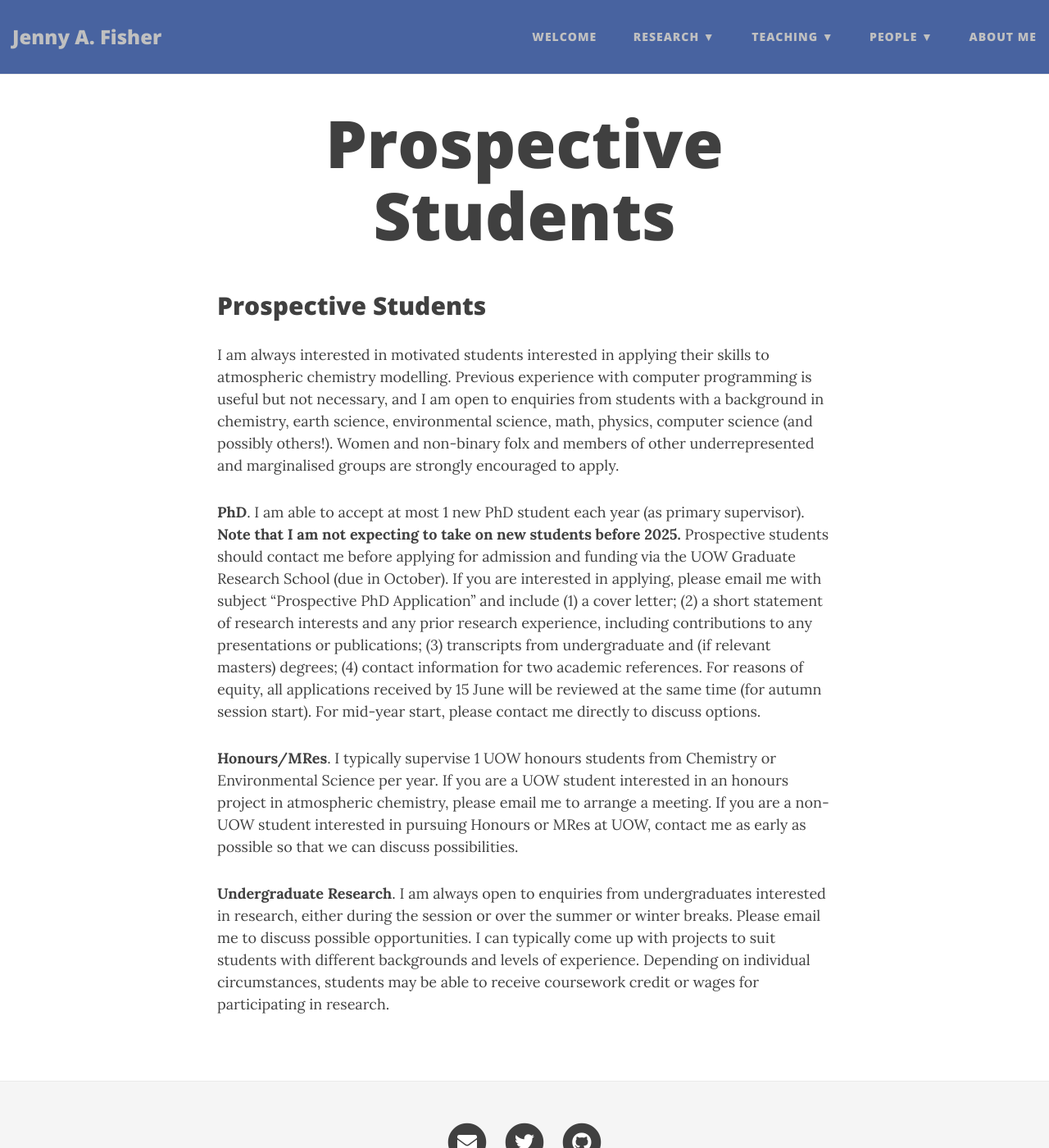
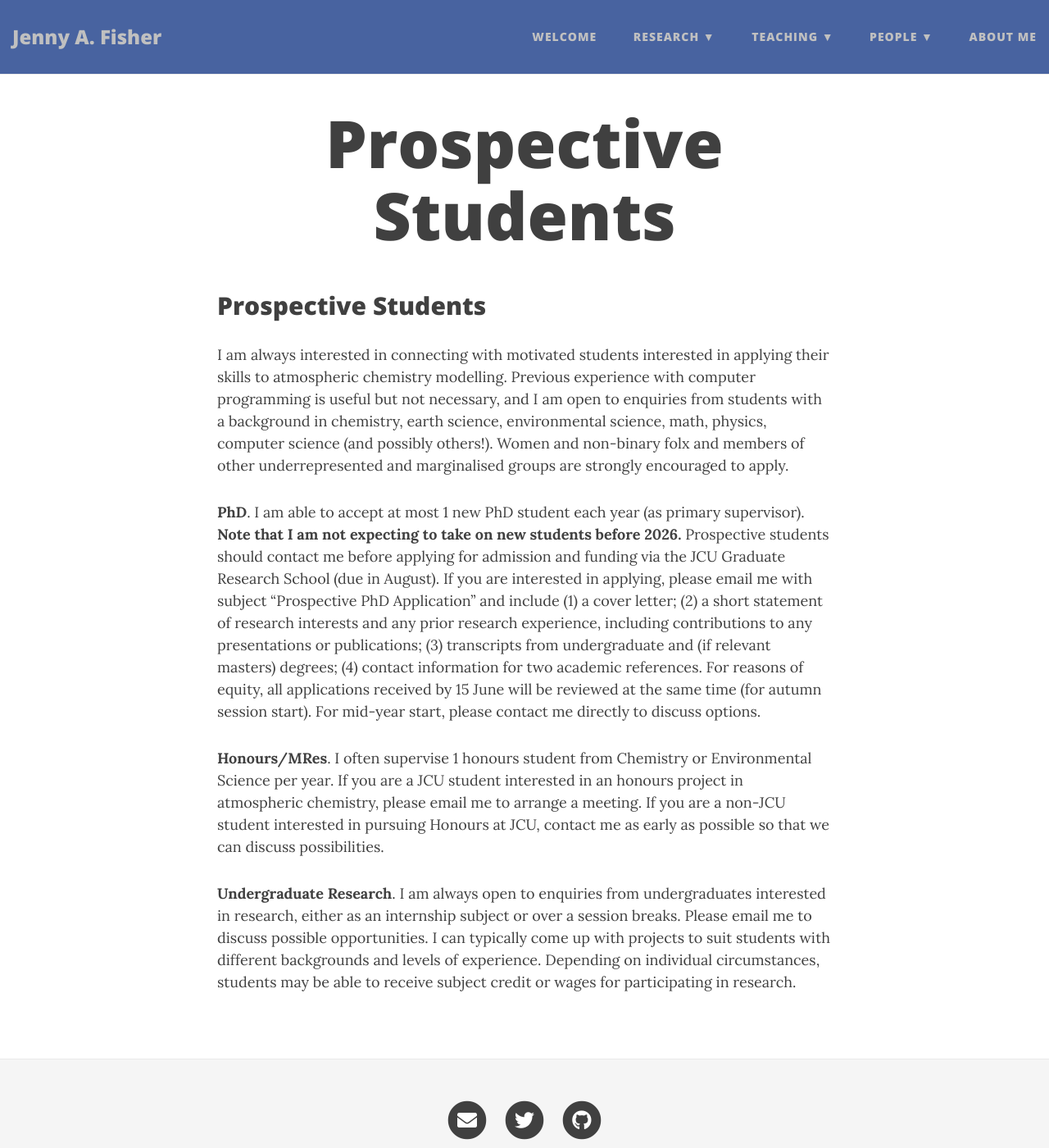
Before and after one commit to jennyfisher/jennyfisher.github.io, a Jekyll site: the page built from prospective.md, in a window 1280 px wide and 1400 px high. Shown: the whole window at 82% size. Built offline with Jekyll 4.4.1, drawn with Linux system fonts in a browser that asks for light colours; nearby versions of some CDN libraries.

Commit message:
Update prospective.md

```diff
--- a/prospective.md
+++ b/prospective.md
@@ -5,10 +5,10 @@
 
 ## Prospective Students
 
-I am always interested in motivated students interested in applying their skills to atmospheric chemistry modelling. Previous experience with computer programming is useful but not necessary, and I am open to enquiries from students with a background in chemistry, earth science, environmental science, math, physics, computer science (and possibly others!). Women and non-binary folx and members of other underrepresented and marginalised groups are strongly encouraged to apply.
+I am always interested in connecting with motivated students interested in applying their skills to atmospheric chemistry modelling. Previous experience with computer programming is useful but not necessary, and I am open to enquiries from students with a background in chemistry, earth science, environmental science, math, physics, computer science (and possibly others!). Women and non-binary folx and members of other underrepresented and marginalised groups are strongly encouraged to apply.
 
-**PhD**. I am able to accept at most 1 new PhD student each year (as primary supervisor). **Note that I am not expecting to take on new students before 2025.** Prospective students should contact me before applying for admission and funding via the UOW Graduate Research School (due in October). If you are interested in applying, please email me with subject “Prospective PhD Application” and include (1) a cover letter; (2) a short statement of research interests and any prior research experience, including contributions to any presentations or publications; (3) transcripts from undergraduate and (if relevant masters) degrees; (4) contact information for two academic references. For reasons of equity, all applications received by 15 June will be reviewed at the same time (for autumn session start). For mid-year start, please contact me directly to discuss options.
+**PhD**. I am able to accept at most 1 new PhD student each year (as primary supervisor). **Note that I am not expecting to take on new students before 2026.** Prospective students should contact me before applying for admission and funding via the JCU Graduate Research School (due in August). If you are interested in applying, please email me with subject “Prospective PhD Application” and include (1) a cover letter; (2) a short statement of research interests and any prior research experience, including contributions to any presentations or publications; (3) transcripts from undergraduate and (if relevant masters) degrees; (4) contact information for two academic references. For reasons of equity, all applications received by 15 June will be reviewed at the same time (for autumn session start). For mid-year start, please contact me directly to discuss options.
 
-**Honours/MRes**. I typically supervise 1 UOW honours students from Chemistry or Environmental Science per year. If you are a UOW student interested in an honours project in atmospheric chemistry, please email me to arrange a meeting. If you are a non-UOW student interested in pursuing Honours or MRes at UOW, contact me as early as possible so that we can discuss possibilities.
+**Honours/MRes**. I often supervise 1 honours student from Chemistry or Environmental Science per year. If you are a JCU student interested in an honours project in atmospheric chemistry, please email me to arrange a meeting. If you are a non-JCU student interested in pursuing Honours at JCU, contact me as early as possible so that we can discuss possibilities.
 
-**Undergraduate Research**. I am always open to enquiries from undergraduates interested in research, either during the session or over the summer or winter breaks. Please email me to discuss possible opportunities. I can typically come up with projects to suit students with different backgrounds and levels of experience. Depending on individual circumstances, students may be able to receive coursework credit or wages for participating in research.
+**Undergraduate Research**. I am always open to enquiries from undergraduates interested in research, either as an internship subject or over a session breaks. Please email me to discuss possible opportunities. I can typically come up with projects to suit students with different backgrounds and levels of experience. Depending on individual circumstances, students may be able to receive subject credit or wages for participating in research.
```
